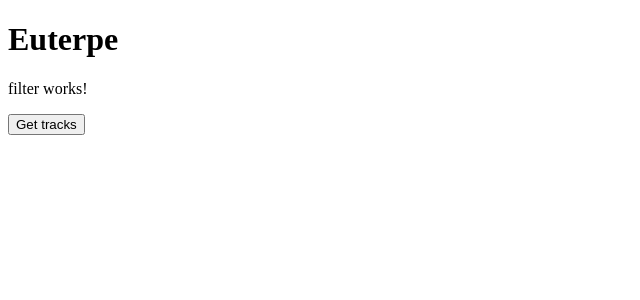
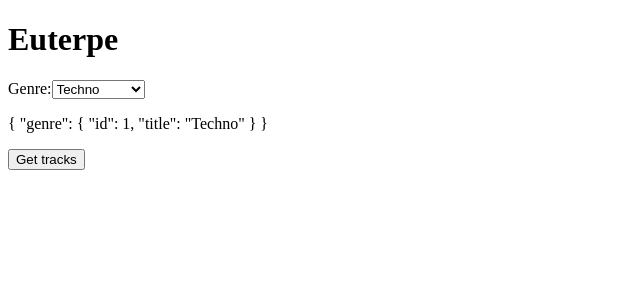
Before and after one commit to Lev1t/Euterpe, an Angular app: page / in a window 1280 px wide. Shown: the top 300 px of the page, without its empty margins (0-640 px from the left). Built offline with nearby package versions, Linux system fonts and the light colour scheme.

Commit message:
add select box with hardcoded genres

```diff
--- a/src/app/filter/filter.component.html
+++ b/src/app/filter/filter.component.html
@@ -1,6 +1,14 @@
-<p>filter works!</p>
 <div>
-    <form [formGroup]="tracksFilter" (ngSubmit)="onSubmit()">
-        <button type="submit">Get tracks</button>
-    </form>
+  <form [formGroup]="tracksFilter" (ngSubmit)="onSubmit()">
+    <label>Genre:</label>
+    <select formControlName="genre">
+        <option *ngFor="let genre of genres" [ngValue]="genre">
+          {{ genre.title }}
+        </option>
+    </select>
+
+    <p>{{ tracksFilter.value | json }}</p>
+
+    <div><button type="submit">Get tracks</button></div>
+  </form>
 </div>
--- a/src/app/filter/filter.component.ts
+++ b/src/app/filter/filter.component.ts
@@ -1,23 +1,28 @@
 import { Component, OnInit } from '@angular/core';
-import { FormBuilder } from '@angular/forms';
+import { FormBuilder, FormControl, FormGroup } from '@angular/forms';
+import { Genre } from '../interfaces/Genre';
 
 @Component({
   selector: 'app-filter',
   templateUrl: './filter.component.html',
-  styleUrls: ['./filter.component.scss']
+  styleUrls: ['./filter.component.scss'],
 })
 export class FilterComponent implements OnInit {
+  genres: Genre[] = [
+    { id: 1, title: 'Techno' },
+    { id: 2, title: 'Chillout' },
+    { id: 3, title: 'Progressive' },
+  ];
 
   tracksFilter = this.formBuilder.group({
-    category: ''
+    genre: [this.genres[0]]
   });
-  constructor(private formBuilder: FormBuilder) { }
 
-  ngOnInit(): void {
-  }
+  constructor(private formBuilder: FormBuilder) {}
+
+  ngOnInit(): void {}
 
   onSubmit(): void {
     console.log('onSubmit');
   }
-
 }
--- /dev/null
+++ b/src/app/interfaces/genre.ts
@@ -0,0 +1,4 @@
+export interface Genre {
+    id: number;
+    title: string;
+}
```
